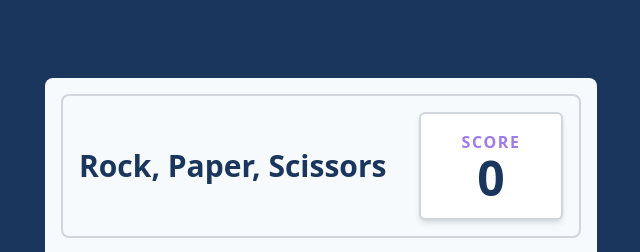
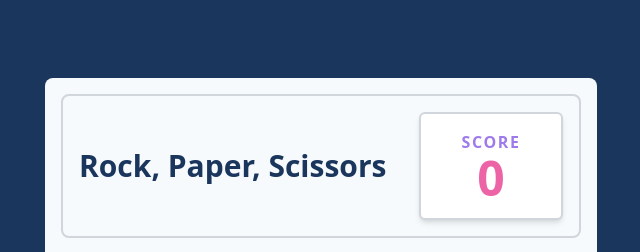
Before and after one commit to Ali-Faal9573/rock-paper, a Next.js app: page / in a window 1280 px wide. Shown: the top 252 px of the page, without its empty margins (319-959 px from the left). Built offline with nearby package versions, Linux system fonts and the light colour scheme.

Commit message:
Update ScoreBoard component styling to change score text color for improved visual appeal and consistency with the application's design.

```diff
--- a/app/_components/ScoreBoard/ScoreBoard.tsx
+++ b/app/_components/ScoreBoard/ScoreBoard.tsx
@@ -10,7 +10,7 @@ const ScoreBoard: React.FC<ScoreBoardProps> = ({ score }) => {
       <div className='text-[#9f7aea] text-xs sm:text-sm md:text-base font-bold uppercase tracking-widest'>
         Score
       </div>
-      <div className='text-[#1a365d] text-2xl sm:text-3xl md:text-5xl font-bold'>
+      <div className='text-[#ed64a6] text-2xl sm:text-3xl md:text-5xl font-bold'>
         {score}
       </div>
     </div>
```
